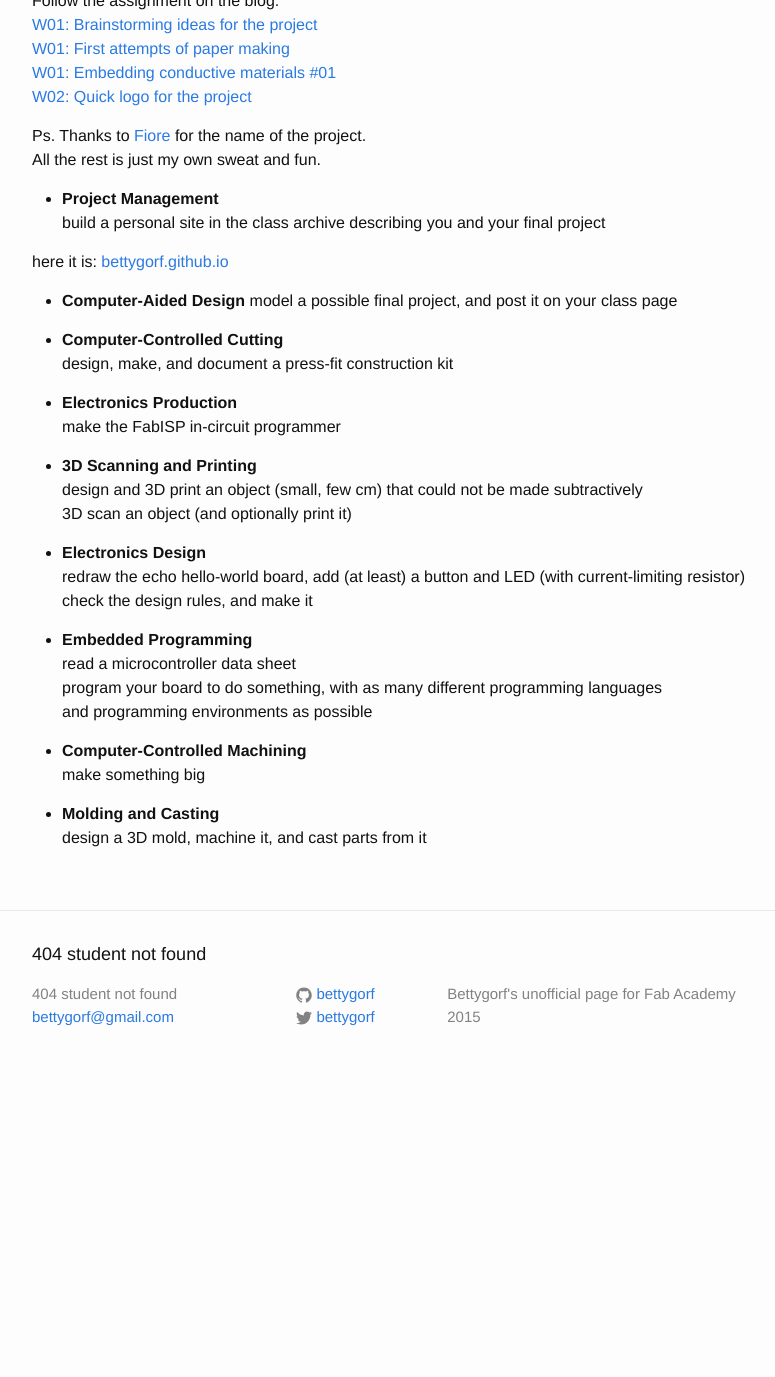
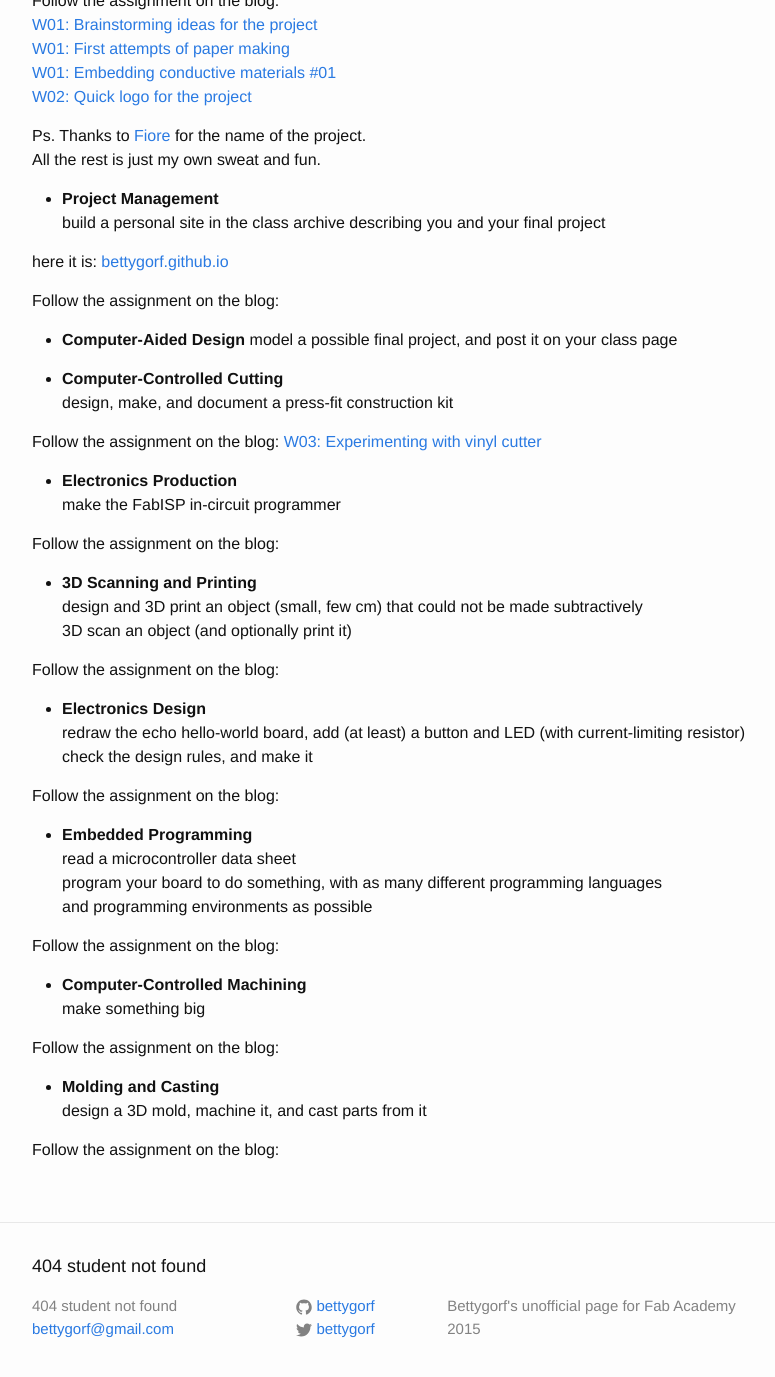
Before and after one commit to bettygorf/bettygorf, a Jekyll site: the page built from assignments.md, in a window 1280 px wide and 1400 px high, scrolled down 577 px. Shown: the top 1377 px of the window, without its empty margins (238-1013 px from the left). Built offline with Jekyll 4.4.1, drawn with Linux system fonts in a browser that asks for light colours; before the commit the page ends 1665 px from its top, so only the background shows below that.

Commit message:
bettygorf

```diff
--- a/assignments.md
+++ b/assignments.md
@@ -35,31 +35,48 @@ build a personal site in the class archive describing you and your final project
 
 here it is: [bettygorf.github.io](http://bettygorf.github.io)
 
+Follow the assignment on the blog:
+
 -  **Computer-Aided Design**
 model a possible final project, and post it on your class page
 
 -  **Computer-Controlled Cutting**
 design, make, and document a press-fit construction kit
 
+Follow the assignment on the blog:
+[W03: Experimenting with vinyl cutter](http://bettygorf.github.io/blog/2015/02/12/01.html)
+
 -  **Electronics Production**
 make the FabISP in-circuit programmer
+
+Follow the assignment on the blog:
 
 -  **3D Scanning and Printing**
 design and 3D print an object (small, few cm) that could not be made subtractively
 3D scan an object (and optionally print it)
+
+Follow the assignment on the blog:
 
 -  **Electronics Design**
 redraw the echo hello-world board,
 add (at least) a button and LED (with current-limiting resistor)
 check the design rules, and make it
 
+Follow the assignment on the blog:
+
 -  **Embedded Programming**
 read a microcontroller data sheet
 program your board to do something, with as many different programming languages
 and programming environments as possible
 
+Follow the assignment on the blog:
+
 -  **Computer-Controlled Machining**
 make something big
 
+Follow the assignment on the blog:
+
 -  **Molding and Casting**
 design a 3D mold, machine it, and cast parts from it
+
+Follow the assignment on the blog:
```
Also changed, not shown: img/week-01-02/Schermata 2015-02-03 alle 17.20.03.png (added), 2 other files.
